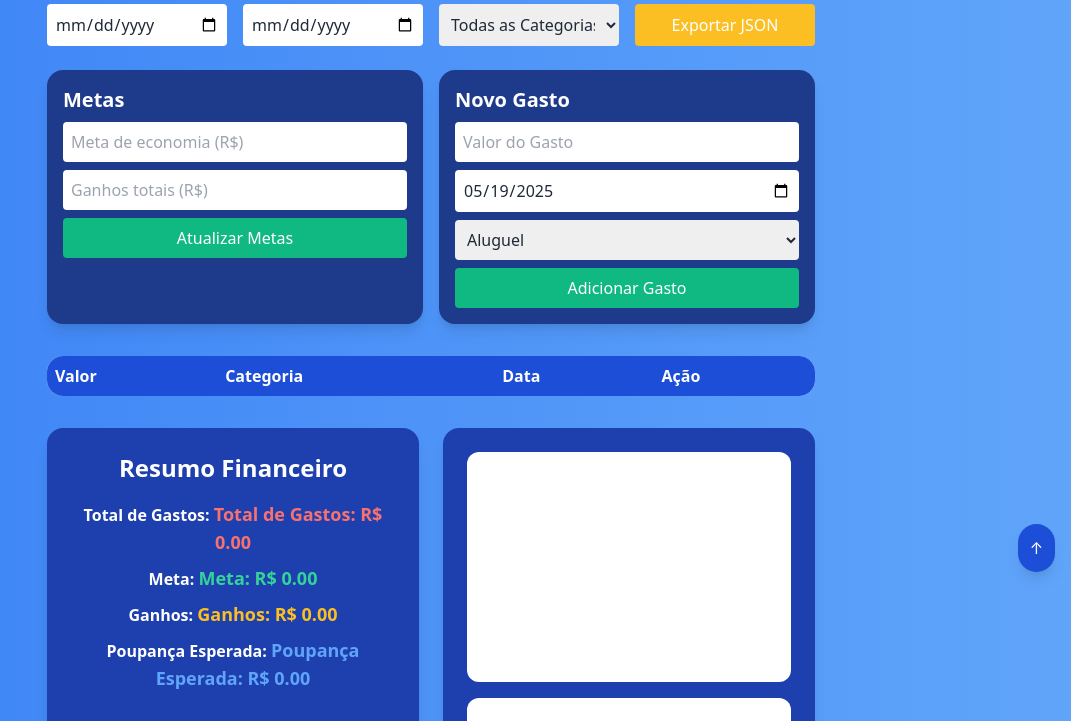
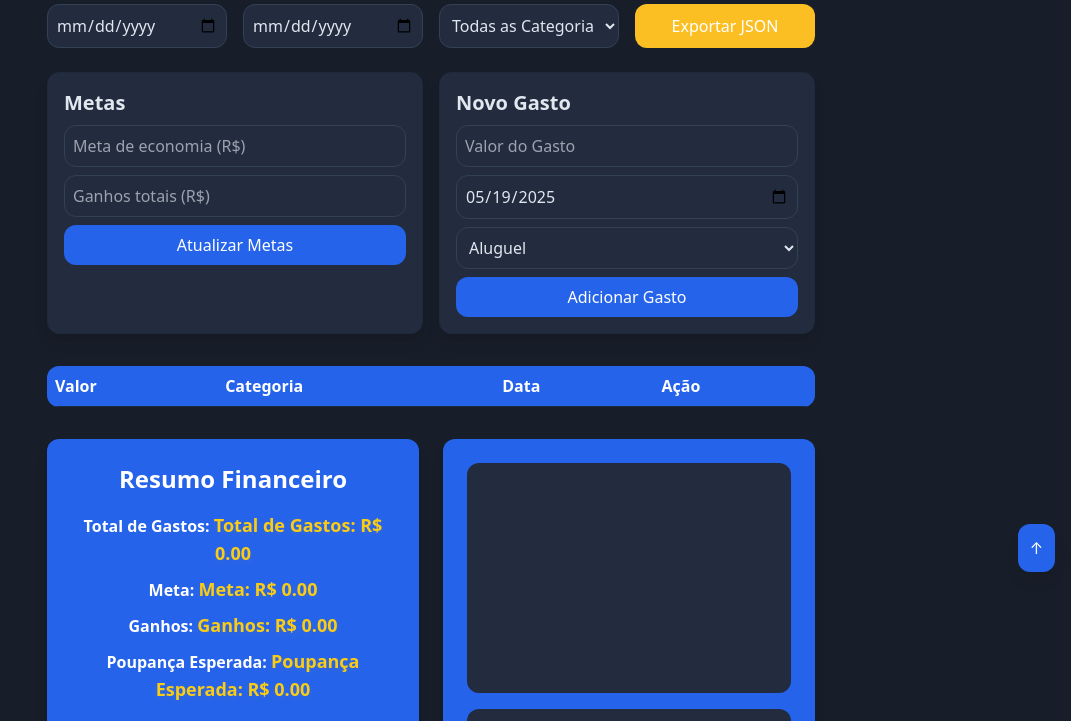
Before and after one commit to LucasFerreiraCode/Controle-de-Gastos, a plain HTML site: page index.html in a window 1280 px wide. Shown: the part 212-933 px from the top of the page, without its empty margins (209-1280 px from the left). Drawn offline with nearby package versions, Linux system fonts and the light colour scheme.

Commit message:
update.cores

```diff
--- a/app.js
+++ b/app.js
@@ -61,7 +61,7 @@ document.addEventListener("DOMContentLoaded", function () {
         const validCategories = [
             "Aluguel", "Água/Luz", "Internet", "Streaming",
             "Compras para casa", "Cosméticos", "Pizza, lanches, doces",
-            "Contas", "Outros"
+            "Contas", "Gasolina", "Outros"
         ];
 
         const today = new Date().toISOString().split("T")[0];
--- a/style.css
+++ b/style.css
@@ -92,3 +92,91 @@
     color: #fbbf24;
     transform: scale(1.08);
 }
+
+/* Fundo geral */
+body {
+    background: #181e29 !important;
+    color: #e0e7ef !important;
+}
+
+/* Cards e painéis */
+.dashboard-card,
+.bg-blue-800,
+.bg-blue-900 {
+    background: #232b3e !important;
+    color: #e0e7ef !important;
+    border-radius: 24px;
+    box-shadow: 0 8px 32px 0 rgba(16, 21, 40, 0.37);
+    border: 1.5px solid #1e293b;
+}
+
+/* Tabela */
+.bg-white,
+.bg-blue-700,
+.text-gray-800 {
+    background: #232b3e !important;
+    color: #e0e7ef !important;
+}
+th, td {
+    border-bottom: 1px solid #1e293b !important;
+}
+
+/* Destaques dos valores */
+.dashboard-value,
+.text-yellow-400,
+.text-green-400,
+.text-red-400,
+.text-blue-400 {
+    color: #facc15 !important; /* dourado */
+    font-weight: bold;
+    text-shadow: 0 2px 8px rgba(250,204,21,0.10);
+}
+
+/* Botões */
+.bg-green-500,
+.bg-blue-700,
+.bg-green-600,
+.bg-blue-800 {
+    background: #2563eb !important;
+    color: #fff !important;
+    border: none;
+    transition: background 0.2s;
+}
+.bg-green-500:hover,
+.bg-blue-700:hover,
+.bg-green-600:hover,
+.bg-blue-800:hover {
+    background: #3b82f6 !important;
+}
+button, .rounded, .rounded-2xl {
+    border-radius: 12px !important;
+}
+
+/* Inputs */
+input, select, textarea {
+    background: #232b3e !important;
+    color: #e0e7ef !important;
+    border: 1px solid #334155 !important;
+    border-radius: 8px !important;
+}
+input:focus, select:focus, textarea:focus {
+    outline: 2px solid #2563eb !important;
+    background: #1e2536 !important;
+}
+
+/* Toast */
+#toast-container > div {
+    background: #232b3e !important;
+    color: #facc15 !important;
+    border-left: 4px solid #facc15 !important;
+}
+
+/* Scrollbar customizada */
+::-webkit-scrollbar {
+    width: 8px;
+    background: #232b3e;
+}
+::-webkit-scrollbar-thumb {
+    background: #1e293b;
+    border-radius: 8px;
+}
```
